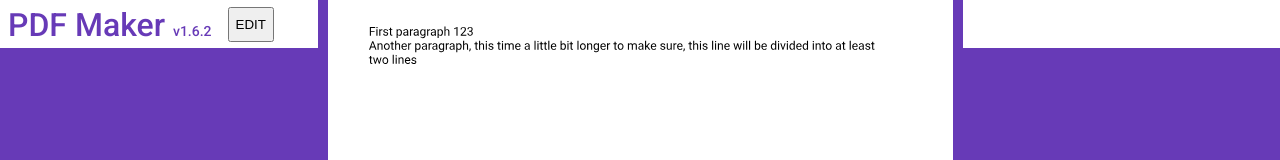
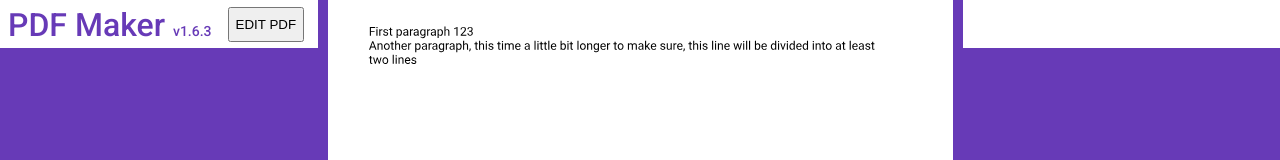
Before and after one commit to ziveo/cra-pdfmake, a React (Create React App) app: page / in a window 1280 px wide. Shown: the top 160 px of the page. Built offline with nearby package versions, Linux system fonts and the light colour scheme.

Commit message:
Updating dependencies

```diff
--- a/src/App.js
+++ b/src/App.js
@@ -44,7 +44,7 @@ function App() {
         </div>
         <nav>
           <button className='edit__button' onClick={() => setPdfEdited(true)}>
-            EDIT
+            EDIT PDF
           </button>
         </nav>
       </header>
```
Also changed, not shown: package.json (+4 -4 lines), 2 other files (tests, documents, lock files or other folders).
